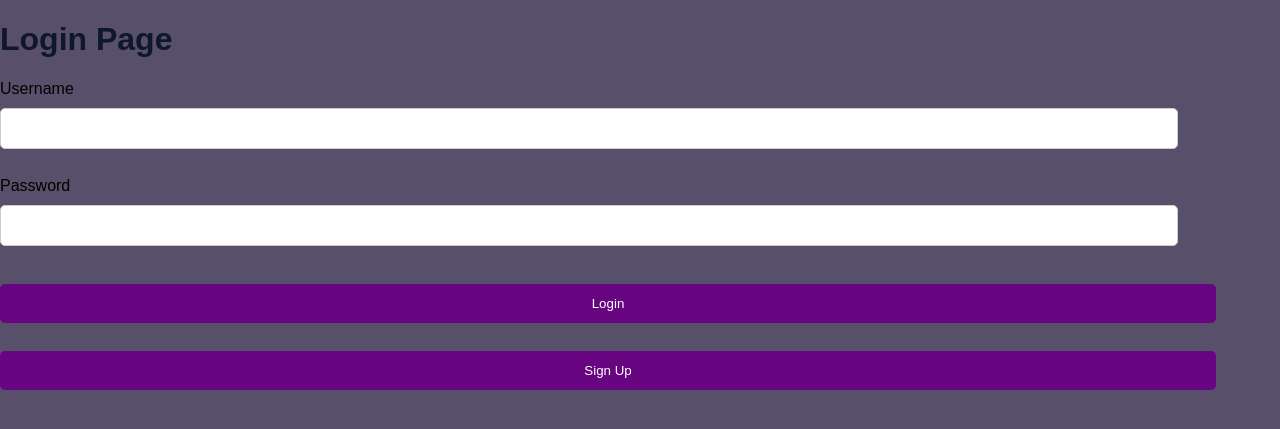
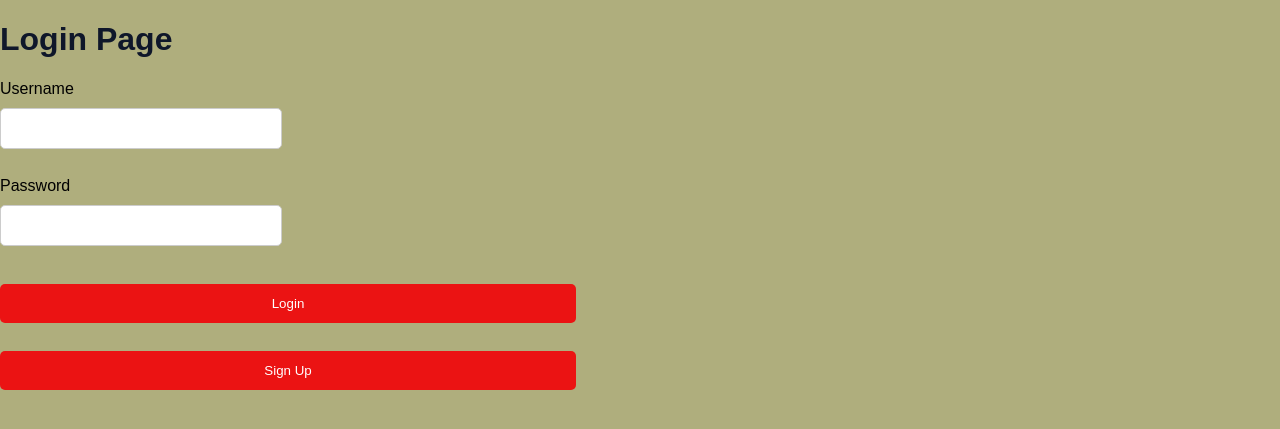
Before and after one commit to Balaji261984/balajiiflask2, a Flask app: page / in a window 1280 px wide. Shown: the top 429 px of the page. Run offline with Flask 3, Linux system fonts and the light colour scheme.

Commit message:
Initial Flask Login Project

```diff
--- a/static/style.css
+++ b/static/style.css
@@ -23,7 +23,7 @@ p{
 }
 
 input{
-    width:90%;
+    width:20%;
     padding:12px;
     margin:10px 0;
     border:1px solid #ccc;
@@ -31,11 +31,11 @@ input{
 }
 
 button{
-    width:95%;
+    width:45%;
     padding:12px;
     border:none;
     border-radius:5px;
-    background:#680581;
+    background:#eb1313;
     color:white;
     cursor:pointer;
     margin-top:10px;
@@ -45,5 +45,5 @@ button{
     background:#0ed256;
 }
 body {
-    background-color: rgb(88, 79, 106) !important;
+    background-color: rgb(175, 174, 125) !important;
 }
```
